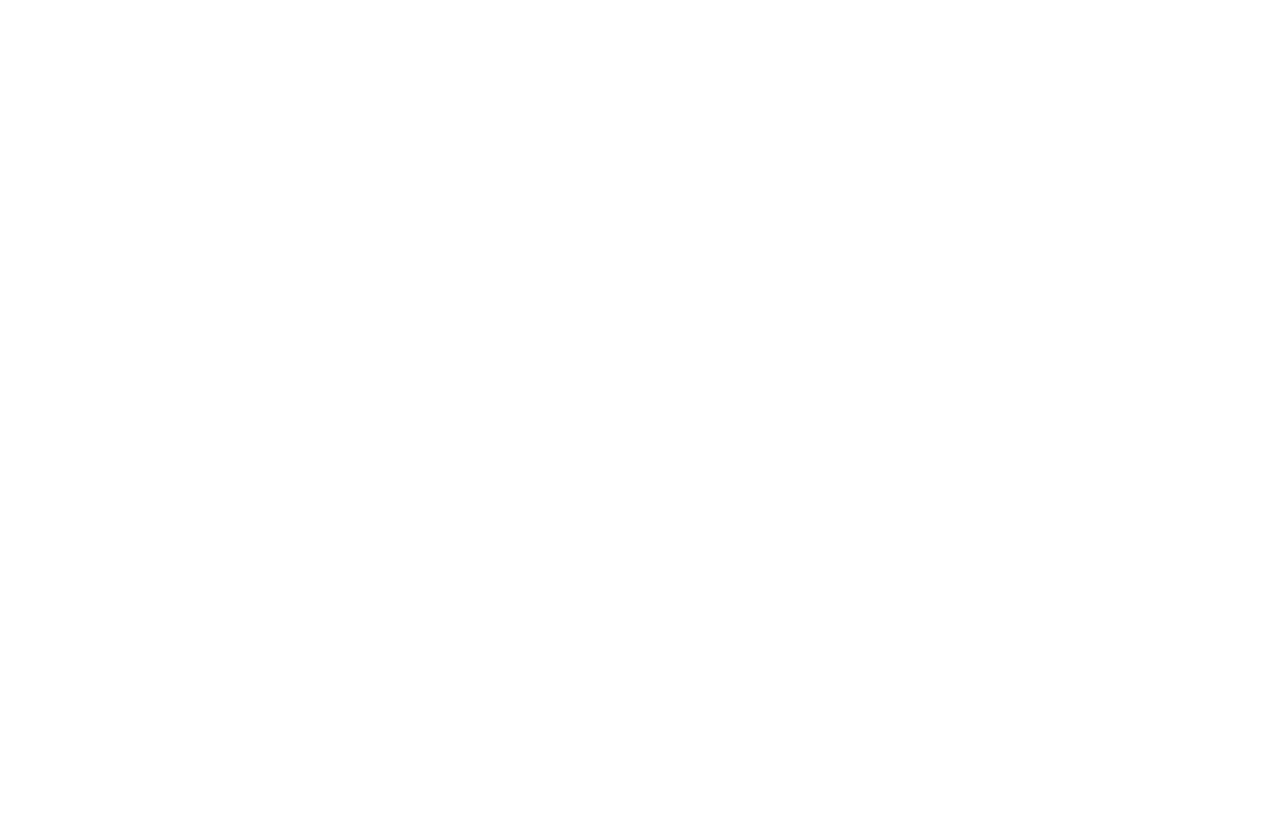
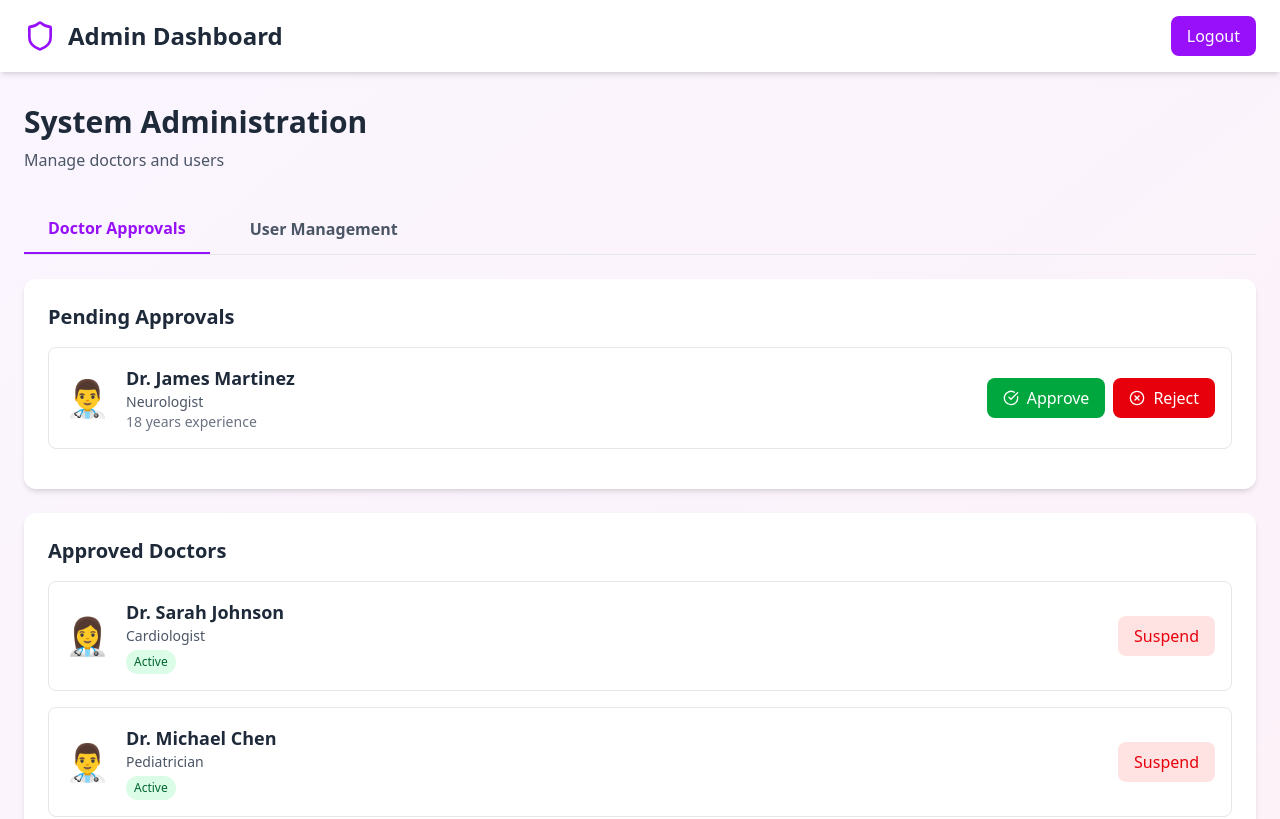
Before and after one commit to aks-1904/doctor-marketplace, a React (Vite) app in the folder client/: page /admin in a window 1280 px wide. Before the commit this address had no page. Shown: the top 819 px of the page. Built offline with nearby package versions, Linux system fonts and the light colour scheme.

Commit message:
Admin Dashboard added

```diff
--- a/client/src/App.jsx
+++ b/client/src/App.jsx
@@ -2,6 +2,7 @@
 import HomePage from "./pages/HomePage";
 import Auth from "./pages/auth/Auth";
 import UserDash from "./pages/UserDash";
+import AdminDash from "./pages/AdminDash";
 
 const App = () => {
 
@@ -14,6 +15,7 @@
         <Route path="/" element={<HomePage />} />
         <Route path="/auth" element={<Auth />} />
          <Route path="/patient" element={<UserDash />} />
+         <Route path="/admin" element={<AdminDash />} />
 
       </Routes>
     </BrowserRouter>
--- /dev/null
+++ b/client/src/pages/AdminDash.jsx
@@ -0,0 +1,153 @@
+import React, { useState } from 'react';
+import {  Shield, UserCheck, UserX, CheckCircle, XCircle,  Mail } from 'lucide-react';
+
+
+const AdminDash = () => {
+     const [activeTab, setActiveTab] = useState('doctors');
+
+      const doctors = [
+    { id: 1, name: 'Dr. Sarah Johnson', specialty: 'Cardiologist', rating: 4.8, experience: '15 years', availability: 'Available', image: '👩‍⚕️', status: 'approved' },
+    { id: 2, name: 'Dr. Michael Chen', specialty: 'Pediatrician', rating: 4.9, experience: '12 years', availability: 'Busy', image: '👨‍⚕️', status: 'approved' },
+    { id: 3, name: 'Dr. Emily Williams', specialty: 'Dermatologist', rating: 4.7, experience: '10 years', availability: 'Available', image: '👩‍⚕️', status: 'approved' },
+    { id: 4, name: 'Dr. James Martinez', specialty: 'Neurologist', rating: 4.9, experience: '18 years', availability: 'Available', image: '👨‍⚕️', status: 'pending' },
+  ];
+
+  const users = [
+    { id: 1, name: 'John Doe', email: 'john@email.com', status: 'active', joinDate: '2024-01-15' },
+    { id: 2, name: 'Jane Smith', email: 'jane@email.com', status: 'active', joinDate: '2024-02-20' },
+    { id: 3, name: 'Bob Wilson', email: 'bob@email.com', status: 'blocked', joinDate: '2024-03-10' },
+  ];
+
+  return (
+    <div>
+      <div className="min-h-screen bg-linear-to-br from-purple-50 to-pink-50">
+        <header className="bg-white shadow-md">
+          <div className="max-w-7xl mx-auto px-6 py-4 flex items-center justify-between">
+            <div className="flex items-center space-x-3">
+              <Shield className="text-purple-600" size={32} />
+              <h1 className="text-2xl font-bold text-gray-800">Admin Dashboard</h1>
+            </div>
+            <button className="bg-purple-600 text-white px-4 py-2 rounded-lg hover:bg-purple-700">Logout</button>
+          </div>
+        </header>
+
+        <div className="max-w-7xl mx-auto px-6 py-8">
+          <div className="mb-8">
+            <h2 className="text-3xl font-bold text-gray-800 mb-2">System Administration</h2>
+            <p className="text-gray-600">Manage doctors and users</p>
+          </div>
+
+          <div className="flex space-x-4 mb-6 border-b border-gray-200">
+            <button
+              onClick={() => setActiveTab('doctors')}
+              className={`px-6 py-3 font-semibold ${activeTab === 'doctors' ? 'border-b-2 border-purple-600 text-purple-600' : 'text-gray-600'}`}
+            >
+              Doctor Approvals
+            </button>
+            <button
+              onClick={() => setActiveTab('users')}
+              className={`px-6 py-3 font-semibold ${activeTab === 'users' ? 'border-b-2 border-purple-600 text-purple-600' : 'text-gray-600'}`}
+            >
+              User Management
+            </button>
+          </div>
+
+          {activeTab === 'doctors' && (
+            <div className="space-y-6">
+              <div className="bg-white rounded-xl shadow-md p-6">
+                <h3 className="text-xl font-bold text-gray-800 mb-4">Pending Approvals</h3>
+                {doctors.filter(d => d.status === 'pending').map(doctor => (
+                  <div key={doctor.id} className="border border-gray-200 rounded-lg p-4 mb-4">
+                    <div className="flex items-center justify-between">
+                      <div className="flex items-center space-x-4">
+                        <div className="text-4xl">{doctor.image}</div>
+                        <div>
+                          <h4 className="font-bold text-lg text-gray-800">{doctor.name}</h4>
+                          <p className="text-sm text-gray-600">{doctor.specialty}</p>
+                          <p className="text-sm text-gray-500">{doctor.experience} experience</p>
+                        </div>
+                      </div>
+                      <div className="flex space-x-2">
+                        <button className="bg-green-600 text-white px-4 py-2 rounded-lg hover:bg-green-700 flex items-center">
+                          <CheckCircle size={16} className="mr-2" />
+                          Approve
+                        </button>
+                        <button className="bg-red-600 text-white px-4 py-2 rounded-lg hover:bg-red-700 flex items-center">
+                          <XCircle size={16} className="mr-2" />
+                          Reject
+                        </button>
+                      </div>
+                    </div>
+                  </div>
+                ))}
+              </div>
+
+              <div className="bg-white rounded-xl shadow-md p-6">
+                <h3 className="text-xl font-bold text-gray-800 mb-4">Approved Doctors</h3>
+                {doctors.filter(d => d.status === 'approved').map(doctor => (
+                  <div key={doctor.id} className="border border-gray-200 rounded-lg p-4 mb-4">
+                    <div className="flex items-center justify-between">
+                      <div className="flex items-center space-x-4">
+                        <div className="text-4xl">{doctor.image}</div>
+                        <div>
+                          <h4 className="font-bold text-lg text-gray-800">{doctor.name}</h4>
+                          <p className="text-sm text-gray-600">{doctor.specialty}</p>
+                          <div className="flex items-center mt-1">
+                            <span className="bg-green-100 text-green-800 text-xs px-2 py-1 rounded-full">Active</span>
+                          </div>
+                        </div>
+                      </div>
+                      <button className="bg-red-100 text-red-600 px-4 py-2 rounded-lg hover:bg-red-200">
+                        Suspend
+                      </button>
+                    </div>
+                  </div>
+                ))}
+              </div>
+            </div>
+          )}
+
+          {activeTab === 'users' && (
+            <div className="bg-white rounded-xl shadow-md p-6">
+              <h3 className="text-xl font-bold text-gray-800 mb-4">User Management</h3>
+              <div className="space-y-4">
+                {users.map(user => (
+                  <div key={user.id} className="border border-gray-200 rounded-lg p-4">
+                    <div className="flex items-center justify-between">
+                      <div>
+                        <h4 className="font-bold text-gray-800">{user.name}</h4>
+                        <p className="text-sm text-gray-600 flex items-center mt-1">
+                          <Mail size={14} className="mr-2" />
+                          {user.email}
+                        </p>
+                        <p className="text-xs text-gray-500 mt-1">Joined: {user.joinDate}</p>
+                      </div>
+                      <div className="flex items-center space-x-3">
+                        <span className={`px-3 py-1 rounded-full text-sm font-semibold ${user.status === 'active' ? 'bg-green-100 text-green-800' : 'bg-red-100 text-red-800'}`}>
+                          {user.status}
+                        </span>
+                        {user.status === 'active' ? (
+                          <button className="bg-red-600 text-white px-4 py-2 rounded-lg hover:bg-red-700 flex items-center">
+                            <UserX size={16} className="mr-2" />
+                            Block
+                          </button>
+                        ) : (
+                          <button className="bg-green-600 text-white px-4 py-2 rounded-lg hover:bg-green-700 flex items-center">
+                            <UserCheck size={16} className="mr-2" />
+                            Unblock
+                          </button>
+                        )}
+                      </div>
+                    </div>
+                  </div>
+                ))}
+              </div>
+            </div>
+          )}
+        </div>
+      </div>
+    </div>
+  )
+}
+
+export default AdminDash
--- a/client/src/pages/UserDash.jsx
+++ b/client/src/pages/UserDash.jsx
@@ -1,5 +1,5 @@
 import React, { useState } from 'react';
-import { Calendar, MessageSquare, Users, Clock, Video, Search, Shield, UserCheck, UserX, CheckCircle, XCircle, Phone, Mail, Star } from 'lucide-react';
+import {  MessageSquare,  Clock, Video, Search,Star } from 'lucide-react';
 
 
 
--- a/client/src/pages/connection/Connect.jsx
+++ /dev/null
@@ -1,18 +0,0 @@
-
-import React from 'react'
-
-const Connect = () => {
-  return (
-    <div className="w-screen h-screen flex justify-center align-center">
-        <div className='text-2xl border-2 border-black  block px-10 py-20 m-10'>
-          <input type="name" placeholder='Enter Name'/>
-           <input type="email" placeholder='Enter email id'/>
-           <input type="code/link" placeholder='Enter meeting code '/>
-           <button className='block text-2xl border-2 border-black w-full cursor-pointer'>Join room</button>
-        </div>
-
-    </div>
-  )
-}
-
-export default Connect
```
